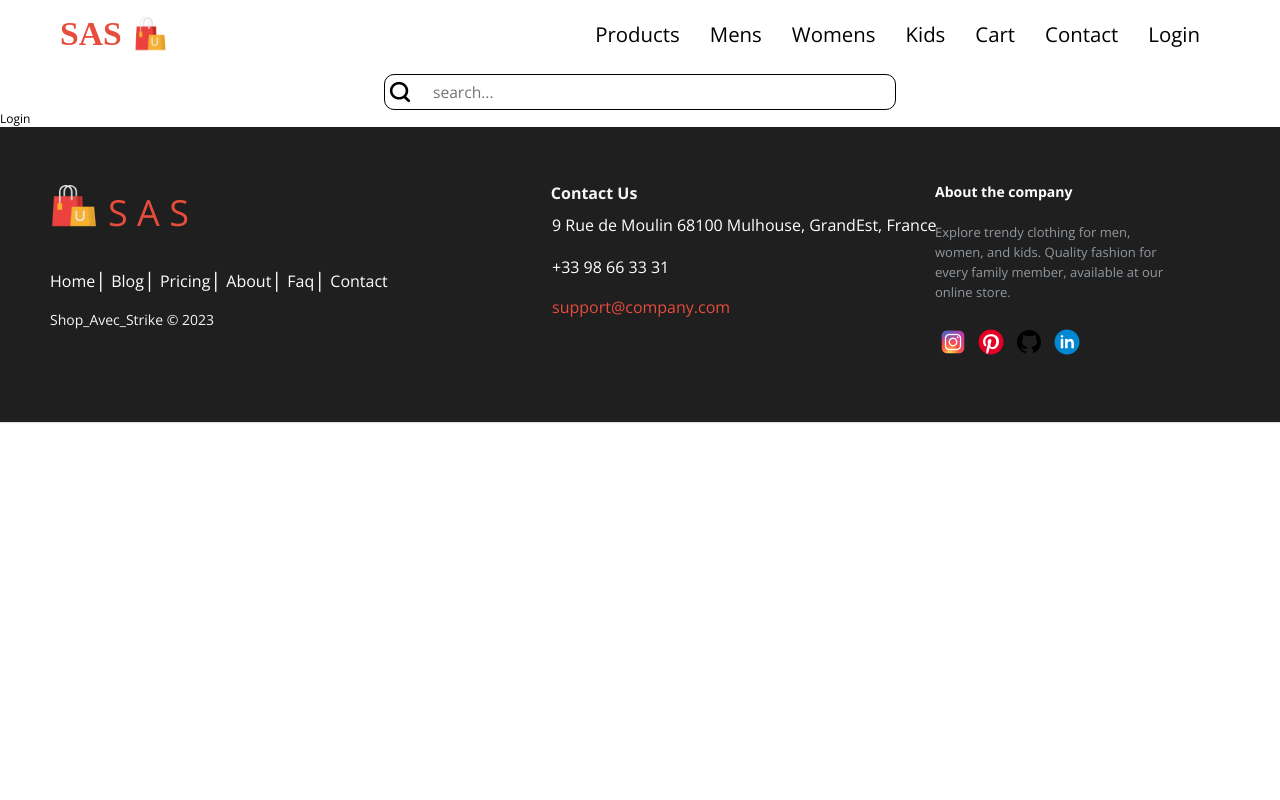
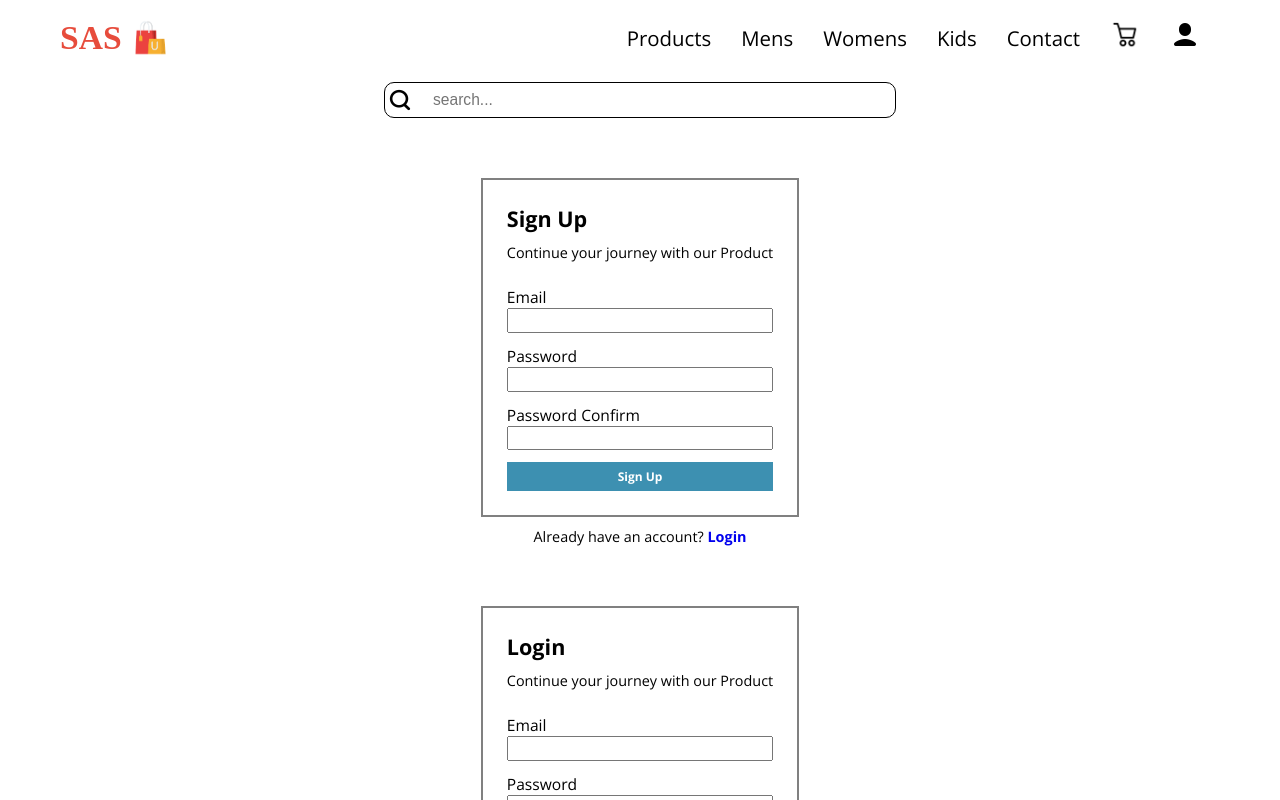
Before and after one commit to AbdullahPro2/ShopAvecStrike, a React (Create React App) app: page /login in a window 1280 px wide. Shown: the top 800 px of the page. Built offline with nearby package versions, Linux system fonts and the light colour scheme.

Commit message:
Login pages added

```diff
--- a/package.json
+++ b/package.json
@@ -7,6 +7,7 @@
     "@testing-library/react": "^13.4.0",
     "@testing-library/user-event": "^13.5.0",
     "aos": "^2.3.4",
+    "firebase": "^10.7.1",
     "react": "^18.2.0",
     "react-dom": "^18.2.0",
     "react-router-dom": "^6.20.1",
--- a/src/App.js
+++ b/src/App.js
@@ -3,9 +3,9 @@ import HomePage from "./pages/HomePage";
 import AllProducts from "./pages/AllProducts";
 import Navbar from "./components/Navbar";
 import Product from "./pages/Product";
-import Login from "./pages/Login";
 import Footer from "./components/Footer";
 import Cart from "./pages/Cart";
+import UserID from "./pages/UserID";
 
 function App() {
   return (
@@ -16,7 +16,7 @@ function App() {
         <Route path="/allproducts" element={<AllProducts />} />
         <Route path="/product/:category" element={<Product />} />
         <Route path="/cart" element={<Cart />} />
-        <Route path="/login" element={<Login />} />
+        <Route path="/login" element={<UserID />} />
       </Routes>
       <Footer />
     </div>
--- /dev/null
+++ b/src/components/LoginPage.js
@@ -0,0 +1,63 @@
+import { useState } from "react";
+import { Link, useNavigate } from "react-router-dom";
+
+function LoginPage() {
+  const [email, setEmail] = useState("");
+  const [password, setPassword] = useState("");
+  const navigate = useNavigate();
+
+  const handleSubmit = (e) => {
+    e.preventDefault();
+
+    // Add your form submission logic here, e.g., send data to the server
+
+    console.log("Form submitted with:", { email, password });
+
+    // Redirect to another page after successful login
+    navigate("/dashboard");
+  };
+
+  return (
+    <div className="login-container">
+      <div className="container">
+        <div className="login-heading">
+          <h2>Login</h2>
+          <p>Continue your journey with our Product</p>
+        </div>
+        <form className="form" onSubmit={handleSubmit}>
+          <div className="email-container">
+            <label htmlFor="email">Email</label>
+            <input
+              type="email"
+              name="email"
+              required
+              onChange={(e) => setEmail(e.target.value)}
+              value={email}
+            />
+          </div>
+          <div className="password-container">
+            <label htmlFor="password">Password</label>
+            <input
+              type="password"
+              name="password"
+              required
+              onChange={(e) => setPassword(e.target.value)}
+              value={password}
+            />
+          </div>
+          <button className="btn" type="submit">
+            Login
+          </button>
+        </form>
+      </div>
+      <p className="bottom">
+        First visit?{" "}
+        <Link to={"/signup"} className="link">
+          SignUp
+        </Link>
+      </p>{" "}
+    </div>
+  );
+}
+
+export default LoginPage;
--- a/src/components/Navbar.js
+++ b/src/components/Navbar.js
@@ -5,6 +5,8 @@ import Logo from "../Assets/logo_big.png";
 import SearchBarIcon from "../Assets/search-bar-icon.png";
 import { useState } from "react";
 import { Link } from "react-scroll";
+import userIcon from "../Assets/user.png";
+import cart from "../Assets/cart.png";
 function Navbar() {
   const [isActive, setIsActive] = useState(false);
   return (
@@ -29,9 +31,6 @@ function Navbar() {
           <NavLink to={"/product/kid"} onClick={() => setIsActive(false)}>
             <li className="navbar-items">Kids</li>
           </NavLink>
-          <NavLink to={"/cart"} onClick={() => setIsActive(false)}>
-            <li className="navbar-items">Cart</li>
-          </NavLink>
           <Link
             to="contact"
             smooth={true}
@@ -40,8 +39,15 @@ function Navbar() {
           >
             <li className="navbar-items">Contact</li>
           </Link>
+          <NavLink to={"/cart"} onClick={() => setIsActive(false)}>
+            <li className="navbar-items">
+              <img src={cart} alt="user-icon" className="cart-image" />
+            </li>
+          </NavLink>
           <NavLink to={"/login"} onClick={() => setIsActive(false)}>
-            <li className="navbar-items">Login</li>
+            <li className="navbar-items">
+              <img src={userIcon} alt="user-icon" className="user-icon" />
+            </li>
           </NavLink>
         </ul>
         <div className="navbar-icons">
--- /dev/null
+++ b/src/components/SignUp.js
@@ -0,0 +1,70 @@
+import React, { useState } from "react";
+import { Link } from "react-router-dom";
+
+function SignUp() {
+  const [email, setEmail] = useState("");
+  const [password, setPassword] = useState("");
+  const [confirmPassword, setConfirmPassword] = useState("");
+
+  const handleSubmit = (e) => {
+    e.preventDefault();
+
+    // Add your form submission logic here, e.g., send data to the server
+
+    console.log("Form submitted with:", { email, password, confirmPassword });
+  };
+
+  return (
+    <div className="login-container">
+      <div className="container">
+        <div className="login-heading">
+          <h2>Sign Up</h2>
+          <p>Continue your journey with our Product</p>
+        </div>
+        <form className="form" onSubmit={handleSubmit}>
+          <div className="email-container">
+            <label htmlFor="email">Email</label>
+            <input
+              type="email"
+              name="email"
+              required
+              onChange={(e) => setEmail(e.target.value)}
+              value={email}
+            />
+          </div>
+          <div className="password-container">
+            <label htmlFor="password">Password</label>
+            <input
+              type="password"
+              name="password"
+              required
+              onChange={(e) => setPassword(e.target.value)}
+              value={password}
+            />
+          </div>
+          <div className="password-confirm-container">
+            <label htmlFor="passwordConfirm">Password Confirm</label>
+            <input
+              type="password"
+              name="passwordConfirm"
+              required
+              onChange={(e) => setConfirmPassword(e.target.value)}
+              value={confirmPassword}
+            />
+          </div>
+          <button className="btn" type="submit">
+            Sign Up
+          </button>
+        </form>
+      </div>
+      <p className="bottom">
+        Already have an account?{" "}
+        <Link to={"/login"} className="link">
+          Login
+        </Link>
+      </p>
+    </div>
+  );
+}
+
+export default SignUp;
--- a/src/pages/Login.js
+++ /dev/null
@@ -1,7 +0,0 @@
-import React from "react";
-
-function Login() {
-  return <div>Login</div>;
-}
-
-export default Login;
--- /dev/null
+++ b/src/pages/UserID.js
@@ -0,0 +1,15 @@
+import React, { useState } from "react";
+import { Link } from "react-router-dom";
+import "../styles/login.css";
+import SignUp from "../components/SignUp";
+import LoginPage from "../components/LoginPage";
+function UserID() {
+  return (
+    <>
+      <SignUp />
+      <LoginPage />
+    </>
+  );
+}
+
+export default UserID;
--- /dev/null
+++ b/src/styles/login.css
@@ -0,0 +1,51 @@
+.login-container {
+  display: flex;
+  justify-content: center;
+  align-items: center;
+  flex-direction: column;
+  margin: auto auto;
+  /* border: 2px solid red; */
+  margin: 5rem 0rem;
+  font-size: larger;
+}
+.container {
+  border: 2px solid grey;
+  padding: 2rem;
+}
+.login-heading {
+  margin-bottom: 2rem;
+}
+.login-heading h2 {
+  margin-bottom: 10px;
+}
+.form {
+  font-size: 1.3rem;
+}
+.email-container,
+.password-container,
+.password-confirm-container {
+  display: flex;
+  flex-direction: column;
+  margin-bottom: 1rem;
+}
+.btn {
+  background-color: rgb(61, 144, 177);
+  border: none;
+  padding: 0.5rem 1rem;
+  font-size: 1rem;
+  width: 100%;
+  color: white;
+  font-weight: bold;
+  cursor: pointer;
+}
+input {
+  font-size: 1.2rem;
+  padding: 0.2rem 0.5rem;
+  font-family: sans-serif;
+}
+.bottom {
+  margin-top: 10px;
+}
+.link {
+  font-weight: bolder;
+}
--- a/src/styles/navbar.css
+++ b/src/styles/navbar.css
@@ -50,8 +50,15 @@
 .navbar-icons img {
   width: 24px;
 }
-.crossIcon {
+.crossIcon,
+.cart-image,
+.user-icon {
   filter: invert(1);
+}
+/* Cart */
+.cart-image,
+.user-icon {
+  width: 30px;
 }
 
 /* LOGO CONTAINTER */
@@ -98,6 +105,11 @@
   .navbar-icons {
     display: none;
   }
+
+  .cart-image,
+  .user-icon {
+    filter: invert(0);
+  }
   .navbar {
     align-items: center;
   }
```
Also changed, not shown: src/Assets/user.png (added), 1 other file (tests, documents, lock files or other folders).
